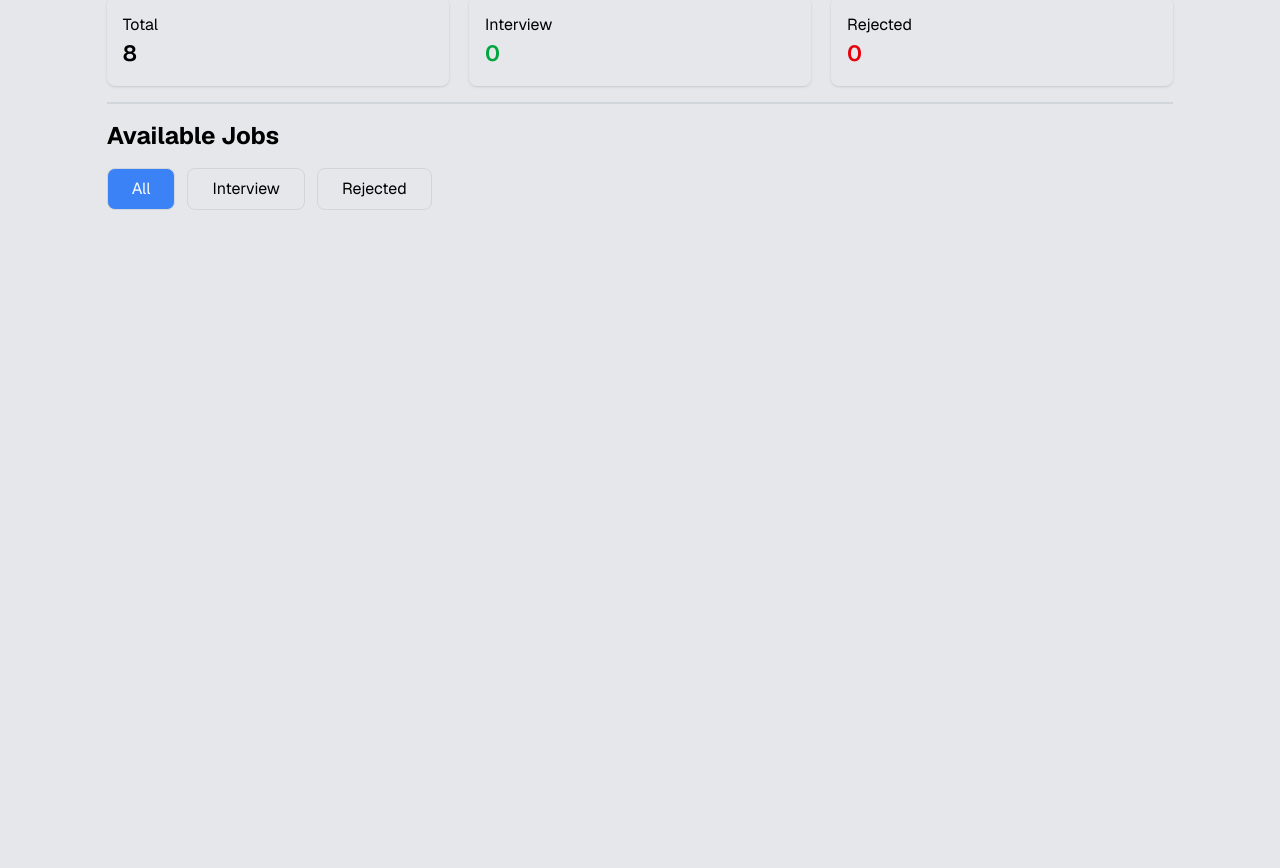
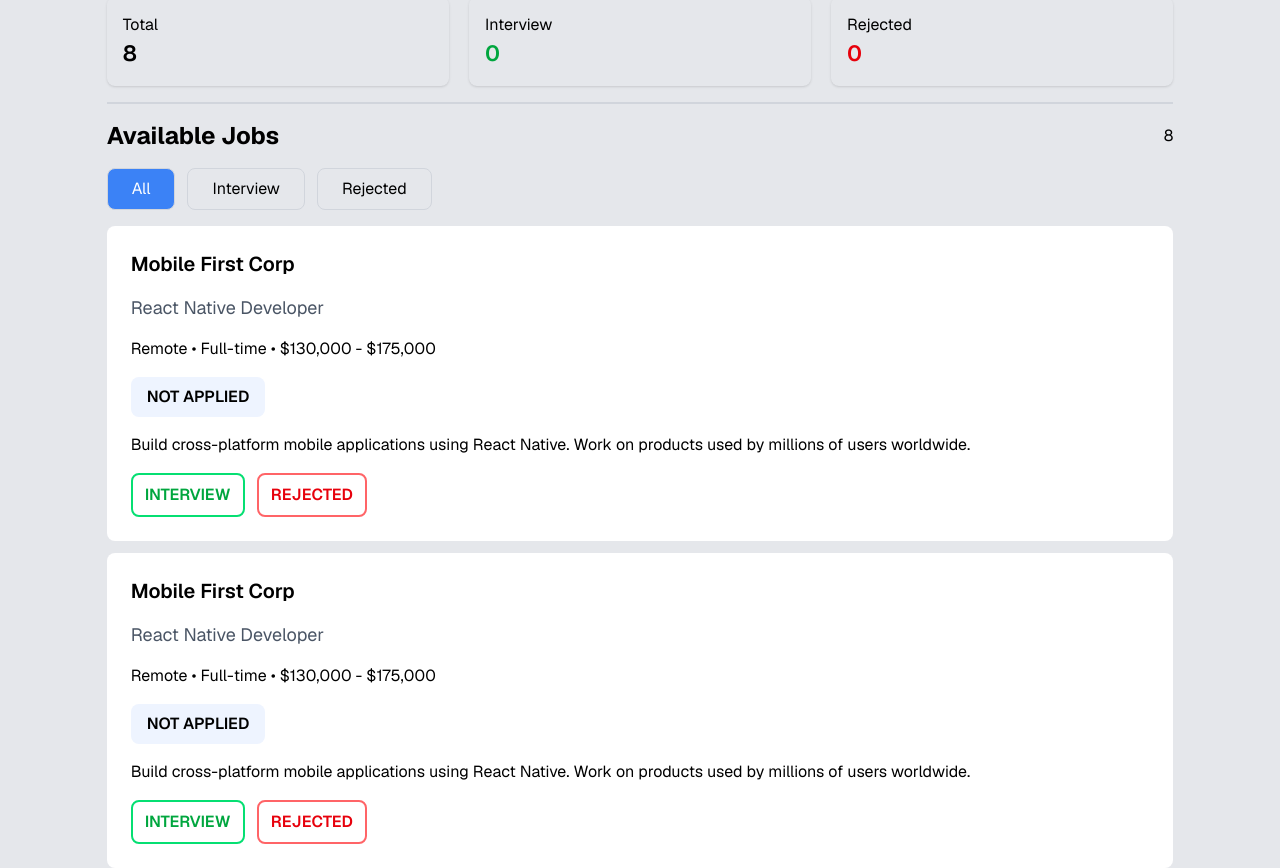
Before and after one commit to Rakibul-khan/Assignmenet-4, a plain HTML site: page index.html in a window 1280 px wide. Shown: the part 83-951 px from the top of the page. Before the commit the page ends 800 px from the top, so only its background shows below. Drawn offline with nearby package versions, Linux system fonts and the light colour scheme.

Commit message:
main section two card has done

```diff
--- a/index.html
+++ b/index.html
@@ -41,7 +41,10 @@
     </section>
     <!-- Toggle Buttons -->
     <div>
-      <h1 class="font-bold text-2xl py-4">Available Jobs</h1>
+      <div class="flex justify-between items-center">
+        <h1 class="font-bold text-2xl py-4">Available Jobs</h1>
+        <span>8</span>
+      </div>
       <div class="space-x-2">
         <button
           class="px-6 py-2 border border-gray-300 rounded-lg bg-[#3B82F6] text-white"
@@ -56,6 +59,58 @@
         </button>
       </div>
     </div>
+
+    <!-- main section -->
+    <main class="space-y-3">
+      <div class="bg-white p-6 space-y-4 mt-4 rounded-lg">
+        <h1 class="text-xl font-semibold">Mobile First Corp</h1>
+        <p class="text-gray-600 text-[18px]">React Native Developer</p>
+        <p>Remote • Full-time • $130,000 - $175,000</p>
+        <button class="bg-[#eef4ff] px-4 py-2 rounded-lg font-semibold">
+          NOT APPLIED
+        </button>
+        <p>
+          Build cross-platform mobile applications using React Native. Work on
+          products used by millions of users worldwide.
+        </p>
+        <div class="flex gap-3">
+          <button
+            class="border-2 border-green-400 px-3 py-2 font-semibold text-green-600 rounded-lg"
+          >
+            INTERVIEW
+          </button>
+          <button
+            class="border-2 border-red-400 px-3 py-2 font-semibold text-red-600 rounded-lg"
+          >
+            REJECTED
+          </button>
+        </div>
+      </div>
+      <div class="bg-white p-6 space-y-4 rounded-lg">
+        <h1 class="text-xl font-semibold">Mobile First Corp</h1>
+        <p class="text-gray-600 text-[18px]">React Native Developer</p>
+        <p>Remote • Full-time • $130,000 - $175,000</p>
+        <button class="bg-[#eef4ff] px-4 py-2 rounded-lg font-semibold">
+          NOT APPLIED
+        </button>
+        <p>
+          Build cross-platform mobile applications using React Native. Work on
+          products used by millions of users worldwide.
+        </p>
+        <div class="flex gap-3">
+          <button
+            class="border-2 border-green-400 px-3 py-2 font-semibold text-green-600 rounded-lg"
+          >
+            INTERVIEW
+          </button>
+          <button
+            class="border-2 border-red-400 px-3 py-2 font-semibold text-red-600 rounded-lg"
+          >
+            REJECTED
+          </button>
+        </div>
+      </div>
+    </main>
     <script src="script.js"></script>
   </body>
 </html>
```
